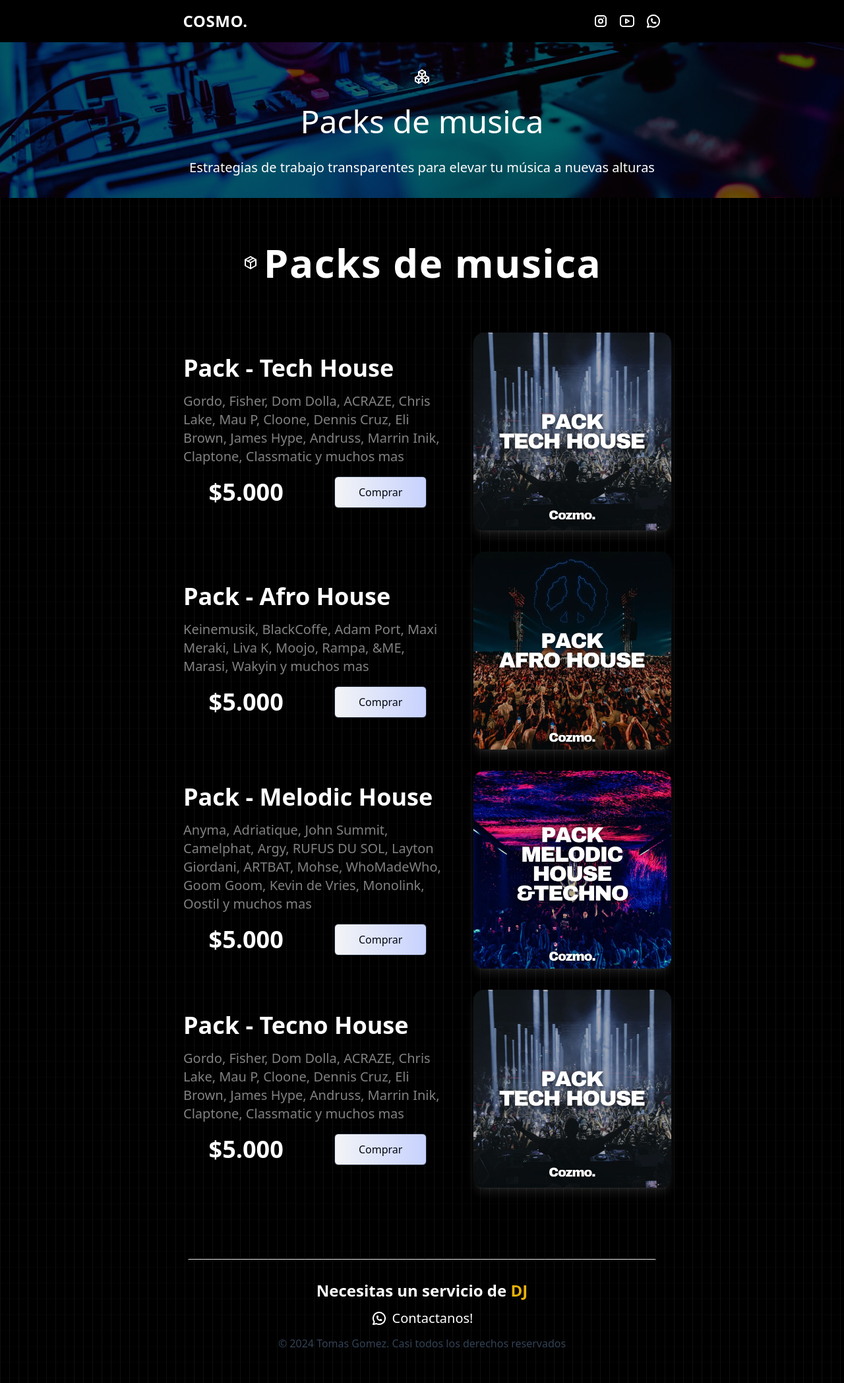
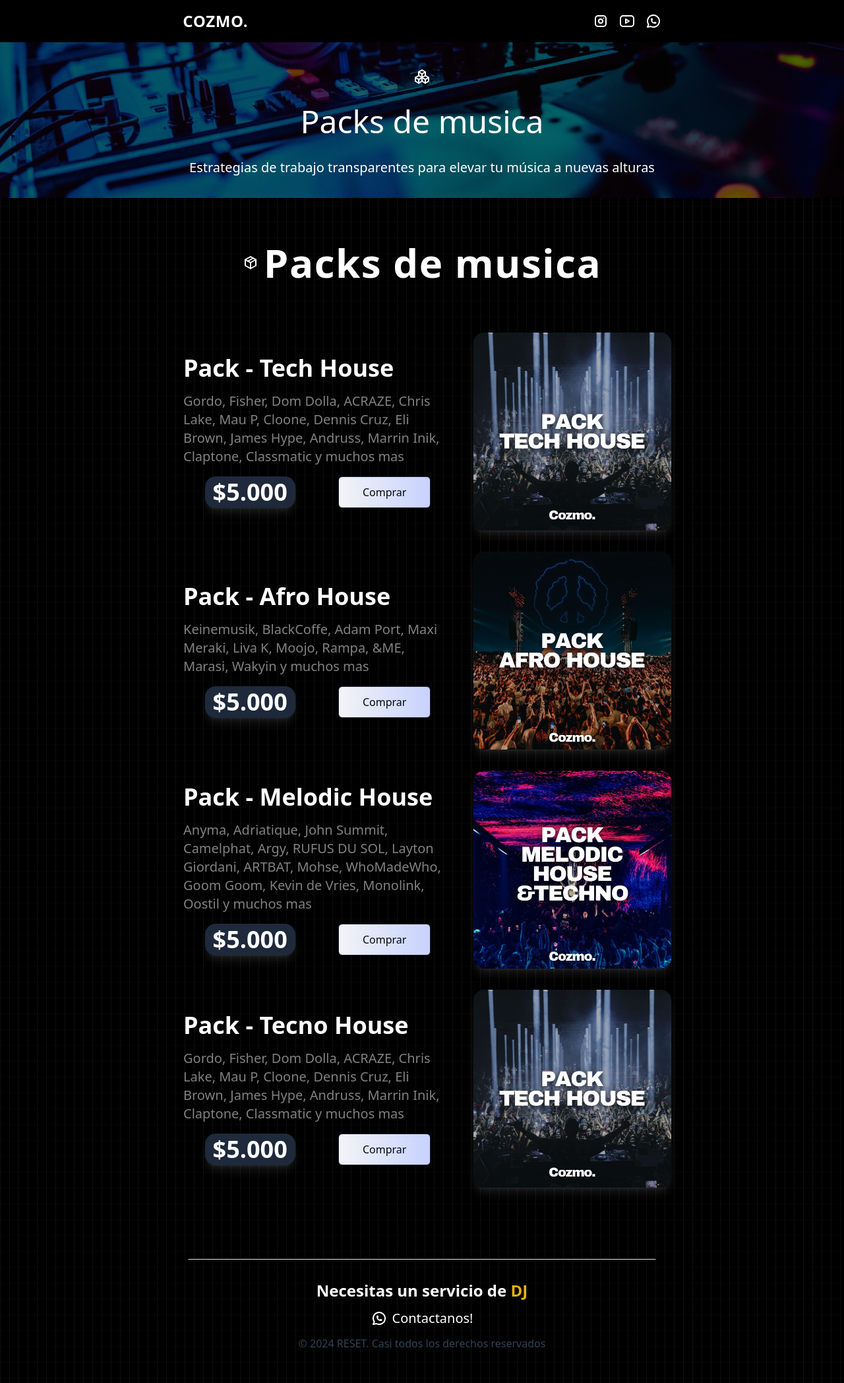
Before and after one commit to T0MASG0MEZ/COSMO., an Astro site: page / in a window 1280 px wide. Shown: the whole page at 66% size. Built offline with nearby package versions, Linux system fonts and the light colour scheme; Astro itself is replaced by a stand-in of ours.

Commit message:
se cambio titulo, tipografia y agrego estilos

```diff
--- a/src/components/pack.astro
+++ b/src/components/pack.astro
@@ -47,7 +47,7 @@ const PACKS = [
                     </p>
                 </div>
                 <div class="flex justify-around items-center">
-                    <p class="text-2xl md:text-4xl font-bold">{price}</p>
+                    <p class="text-2xl md:text-4xl font-bold bg-slate-800 px-3 py-1 rounded-2xl shadow-lg shadow-white/10 ">{price}</p>
                     <button class="transition-background inline-flex h-10 md:h-12 items-center justify-center rounded-md border border-gray-800 bg-gradient-to-r from-gray-100 via-[#c7d2fe] to-[#8678f9] bg-[length:200%_200%] bg-[0%_0%] px-6 md:px-9 font-medium text-gray-950 duration-500 hover:bg-[100%_200%]">
                         Comprar
                     </button>
--- a/src/layouts/Layout.astro
+++ b/src/layouts/Layout.astro
@@ -1,4 +1,5 @@
 ---
+import "@fontsource-variable/montserrat";
 import Nav from "./Nav.astro";
 
 const { title } = Astro.props;
--- a/src/layouts/Nav.astro
+++ b/src/layouts/Nav.astro
@@ -10,13 +10,13 @@ import Youtube from "../components/icons/youtube.astro";
             href="#inicio"
             class="text-white text-2xl font-bold tracking-wide hover:text-yellow-500 transition-all duration-300"
         >
-            COSMO.
+            COZMO.
         </a>
     </div>
     <ul class="flex items-center gap-4 text-white">
         <li>
             <a
-                href="#"
+                href="https://www.instagram.com/cozmoar/"
                 target="_blank"
                 rel="noopener noreferrer"
                 class="hover:text-slate-500 transition-all duration-300"
--- a/src/pages/index.astro
+++ b/src/pages/index.astro
@@ -5,7 +5,7 @@ import Packs from "../layouts/Packs.astro";
 import Header from "../layouts/Header.astro";
 ---
 
-<Layout title="COSMO.">
+<Layout title="COZMO.">
 	<header class="flex items-center justify-center" id="inicio">
 		<Header />
 	</header>
@@ -13,7 +13,7 @@ import Header from "../layouts/Header.astro";
 		<Packs />
 	</main>
 	<footer
-		class="flex items-center justify-center flex-col gap-3 text-white p-12"
+		class="flex items-center justify-center text-center flex-col gap-3 text-white p-12"
 	>
 		<hr class="size-1 w-3/5 rounded-full text-white/50" />
 		<h2 class="text-2xl font-bold pt-4">
@@ -25,7 +25,7 @@ import Header from "../layouts/Header.astro";
 		</a>
 		<p class="text-slate-700 z-50">
 			© 2024 <a href="https://www.instagram.com/reset_cdm/" target="_blank" class="hover:text-yellow-600 transition-all duration-300"
-				>Tomas Gomez</a
+				>RESET</a
 			>. Casi todos los derechos reservados
 		</p>
 	</footer>
```
